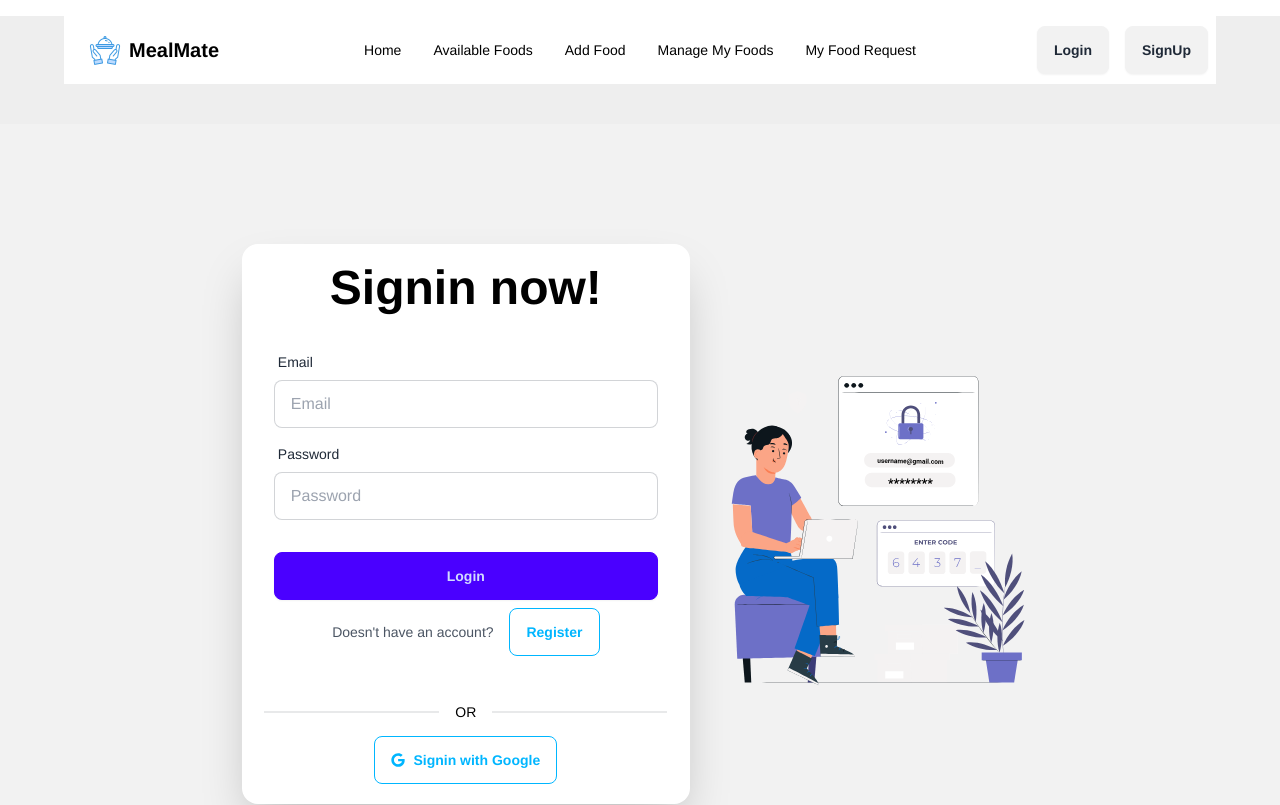
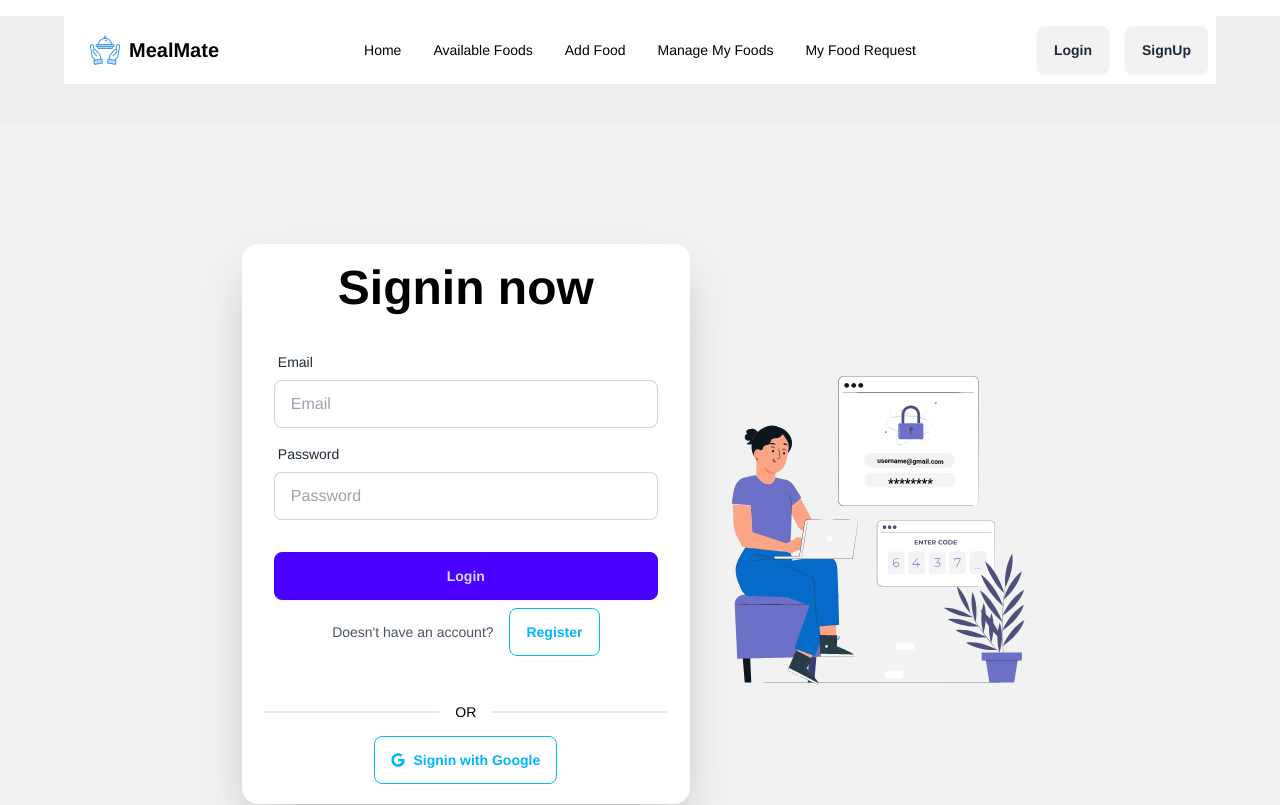
Before and after one commit to rizowan-rafi/Meal-Mate, a React (Vite) app: page /login in a window 1280 px wide. Shown: the top 805 px of the page. Built offline with nearby package versions, Linux system fonts and the light colour scheme; no server answers.

Commit message:
login page done

```diff
--- a/src/Pages/Login/Login.jsx
+++ b/src/Pages/Login/Login.jsx
@@ -63,7 +63,6 @@ const Login = (props) => {
                 navigate(from);
             })
             .catch((err) => {
-                // console.error(err);
             });
     };
     return (
@@ -78,7 +77,7 @@ const Login = (props) => {
                 </div>
                 <div className="card mr-5 bg-base-100 w-full py-5 max-w-md shrink-0 shadow-2xl">
                     <h1 className="text-5xl font-bold text-center">
-                        Signin now!
+                        Signin now
                     </h1>
 
                     <form onSubmit={handlelogin} className="card-body">
```
